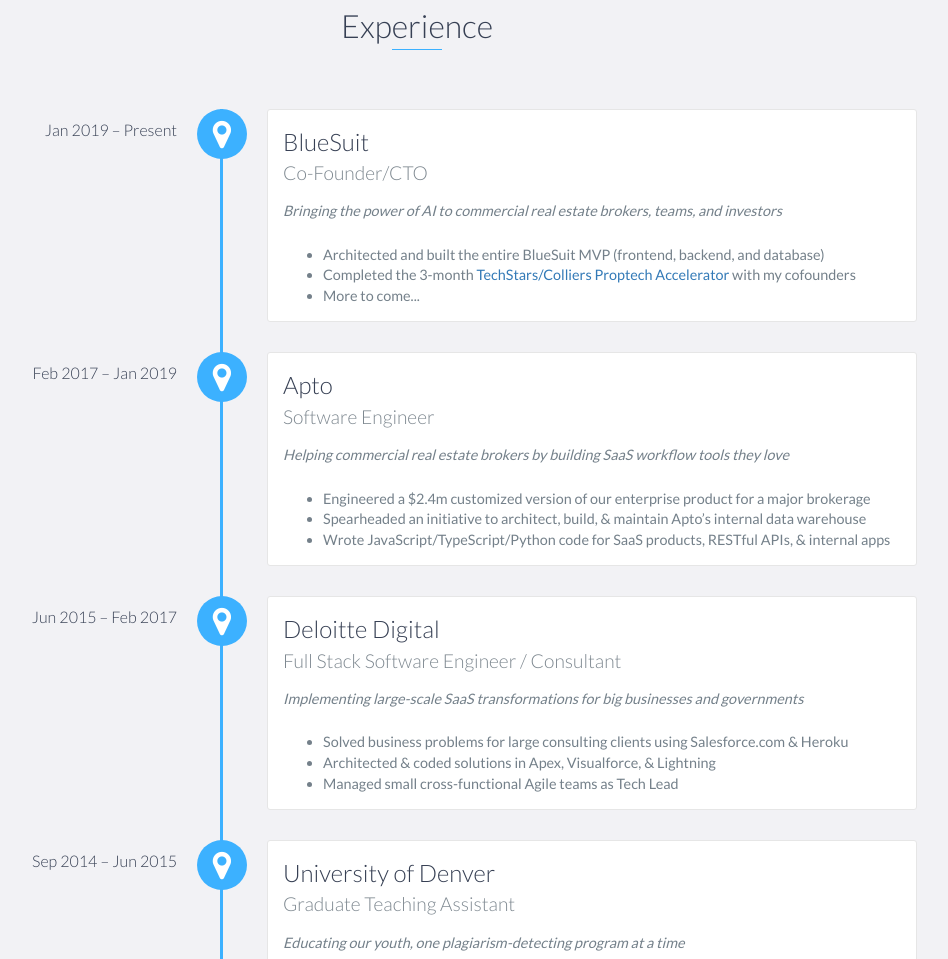
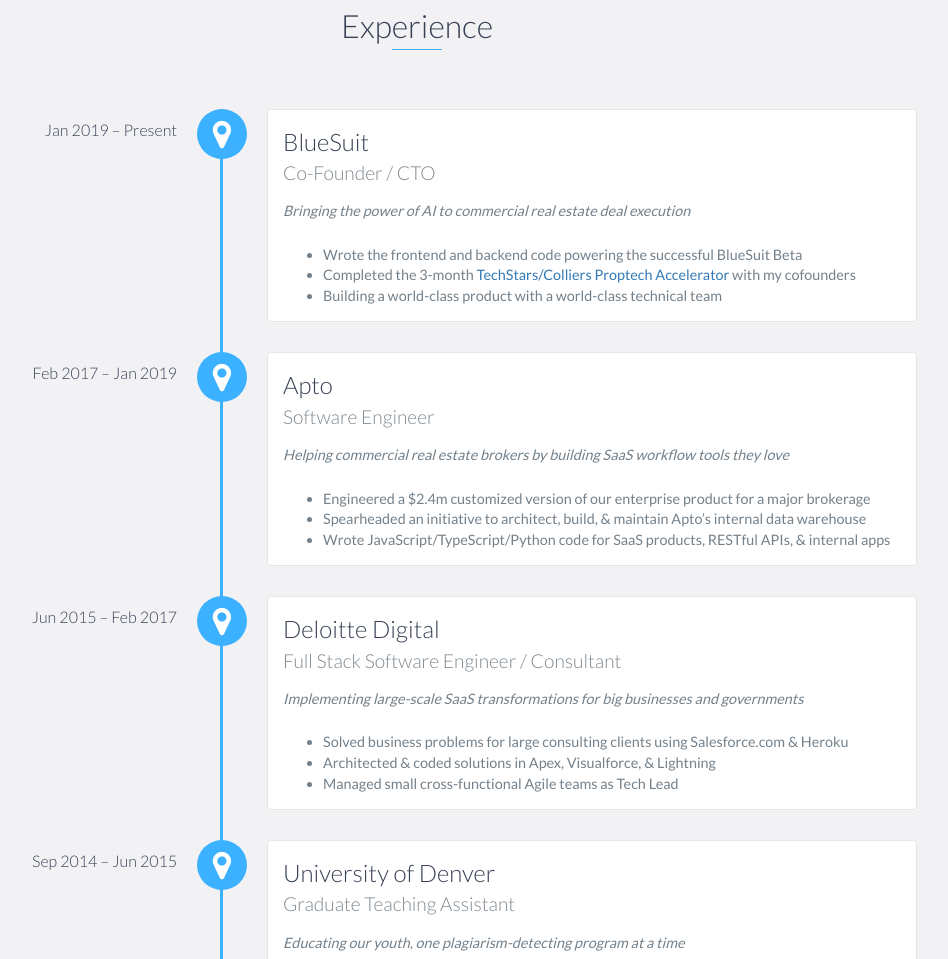
Before and after one commit to DylanBohlender/dylanbohlender.github.io, a website: page index.html in a window 1280 px wide. Shown: the part 1158-2117 px from the top of the page, without its empty margins (223-1171 px from the left). Drawn offline with nearby package versions, Linux system fonts and the light colour scheme.

Commit message:
Fix vulnerabilities so I stop getting annoying GitHub emails every week

```diff
--- a/index.html
+++ b/index.html
@@ -92,12 +92,12 @@
         <div id="experience-timeline">
             <div data-date="Jan 2019 – Present">
                 <h3>BlueSuit</h3>
-                <h4>Co-Founder/CTO</h4>
-                <p><i>Bringing the power of AI to commercial real estate brokers, teams, and investors</i></p><br/>
+                <h4>Co-Founder / CTO</h4>
+                <p><i>Bringing the power of AI to commercial real estate deal execution</i></p><br/>
                 <ul>
-                    <li>Architected and built the entire BlueSuit MVP (frontend, backend, and database)</li>
+                    <li>Wrote the frontend and backend code powering the successful BlueSuit Beta</li>
                     <li>Completed the 3-month <a href="https://www.techstars.com/content/accelerators/announcing-2019-class-colliers-proptech-accelerator-powered-techstars/">TechStars/Colliers Proptech Accelerator</a> with my cofounders</li>
-                    <li>More to come...</li>
+                    <li>Building a world-class product with a world-class technical team</li>
                 </ul>
             </div>
 
--- a/package.json
+++ b/package.json
@@ -4,7 +4,7 @@
   "description": "Dylan Bohlender's Portfolio Website",
   "main": "js/index.js",
   "dependencies": {
-    "gulp": "^3.9.1",
+    "gulp": "^4.0.2",
     "gulp-sass": "^3.1.0",
     "gulp-wait": "0.0.2"
   },
```
Also changed, not shown: 1 other file.
